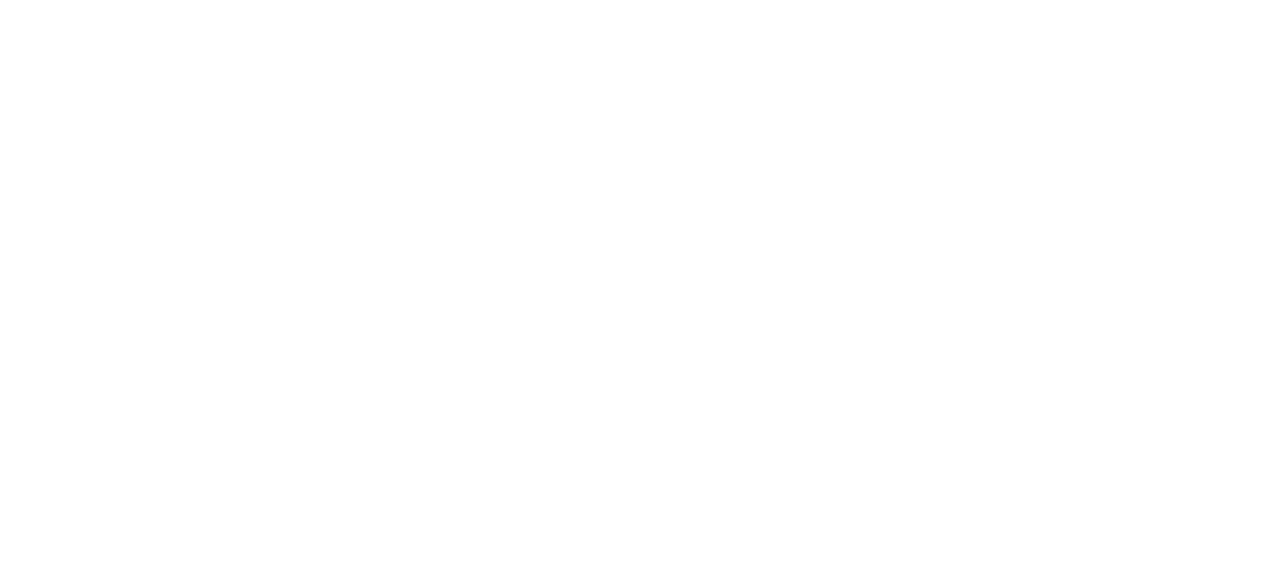
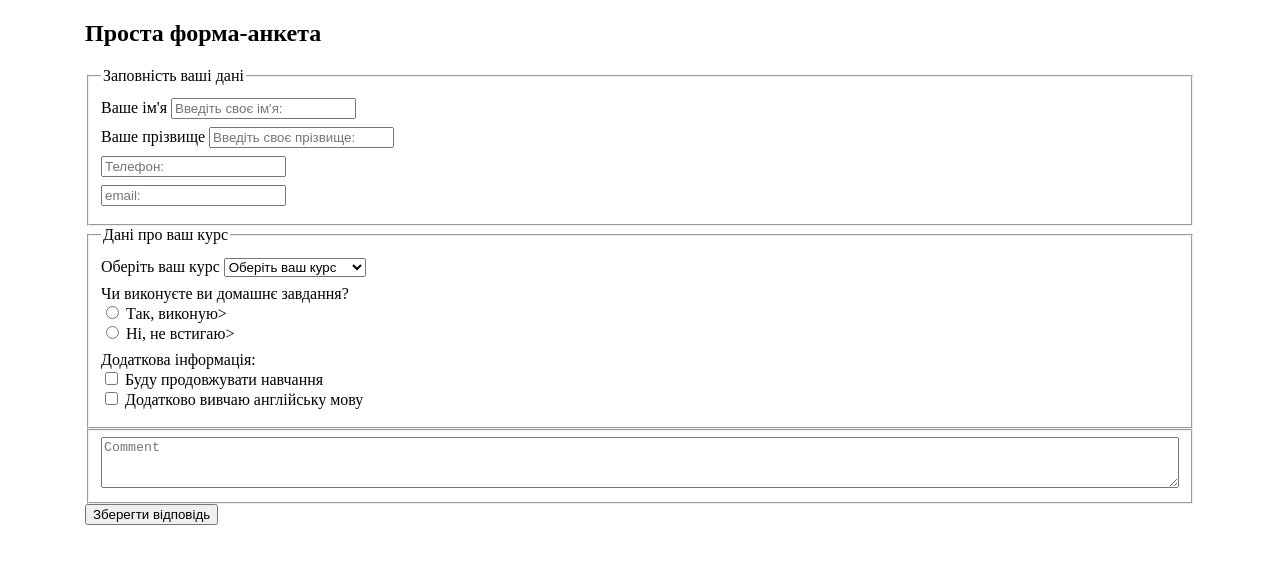
Before and after one commit to irinaburakgabris-lgtm/it-fast-start-13-11-2026, a plain HTML site: page index.html in a window 1280 px wide. Drawn offline with Linux system fonts and the light colour scheme.

Commit message:
homework-5

```diff
--- a/index.html
+++ b/index.html
@@ -0,0 +1,95 @@
+<!doctype html>
+<html lang="uk">
+  <head>
+    <meta charset="UTF-8" />
+    <meta name="viewport" content="width=device-width, initial-scale=1.0" />
+    <title>Проста форма-анкета</title>
+    <link rel="stylesheet" href="./styles/style.css" />
+  </head>
+  <body>
+    <header></header>
+    <main>
+      <section>
+        <div class="container">
+          <h1>Проста форма-анкета</h1>
+          <form>
+            <fieldset>
+              <legend>Заповність ваші дані</legend>
+            <p>
+              <label for="firstname">Ваше ім'я</label>
+              <input
+                id="firstname"
+                name="firstname"
+                type="text"
+                title="This field is realy important"
+                placeholder="Введіть своє ім'я:"
+              />
+            </p>
+            <p>
+              <label>
+                <span>Ваше прізвище</span>
+                <input
+                name="lastname"
+                type="text"
+                placeholder="Введіть своє прізвище:"
+
+              />
+              <label>
+            </p>
+            <p>
+              <input
+              type="tel"
+              name="phone"
+              id="phone"
+              placeholder="Телефон:" />
+            </p>
+            <P>
+              <input
+              type="email"
+               name="email"
+               id="email"
+               placeholder="email:"
+               required>
+               <P>
+                </fieldset>
+                <fieldset>
+                  <legend>Дані про ваш курс</legend>
+                  <p>
+                    <label for="course">Оберіть ваш курс</label>
+                    <select name="course" id="course">
+                    <option value="selected disabled">Оберіть ваш курс</option>
+                    <option value="frontend">Front-End розробка</option>
+                    <option value="backend">Back-End розробка</option>
+                    <option value="design">UI/UX Дизайн</option>
+                    </select>
+                  </p>
+                <P>
+                  Чи виконуєте ви домашнє завдання? <br>
+                  <label>
+                    <input type="radio" name="homework" value="yes">
+                  Так, виконую></label> <br>
+                  <input type="radio" name="homework" value="no">
+                  Ні, не встигаю></label> <br>
+
+                </P>
+
+                <P>
+                  Додаткова інформація: <br>
+                  <label>
+                    <input type="checkbox" name="continue" value="yes"> Буду продовжувати навчання
+                  </label> <br>
+                  <label >
+                    <input type="checkbox" name="english" value="yes"> Додатково вивчаю англійську мову
+                  </label>
+                  </p>
+                  </fieldset>
+
+                  <fieldset>
+                   <textarea name="Comment" rows="3" placeholder="Comment"></textarea>
+                   </fieldset>
+
+                   <button type="submit">Зберегти відповідь</button>
+                   </form>
+                   </body>
+
+</html>
--- a/styles/style.css
+++ b/styles/style.css
@@ -1,4 +1,25 @@
-* {
-    margin: 0;
-    padding: 0;
+{
+  margin: 0
+  pading: 0
+  box-sizing: border-box
+
+}
+.container {
+  max-width: 1110px;
+
+  margin-left: auto;
+  margin-right: auto;
+
+  padding-left: 15px;
+  padding-right: 15px;
+
+}
+p {
+      margin: 0.5rem 0;
+}
+
+
+  textarea {
+    width: 100%;
     box-sizing: border-box;
+  }
```
Also changed, not shown: 2 other files.
